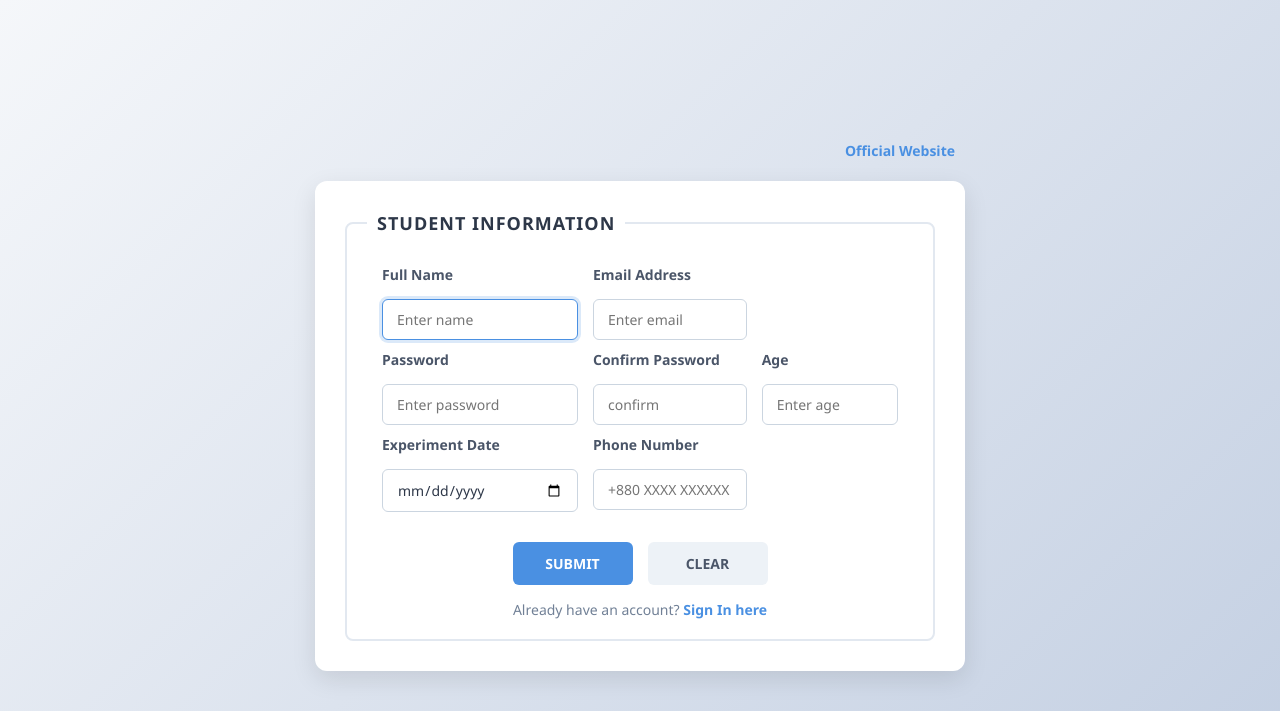
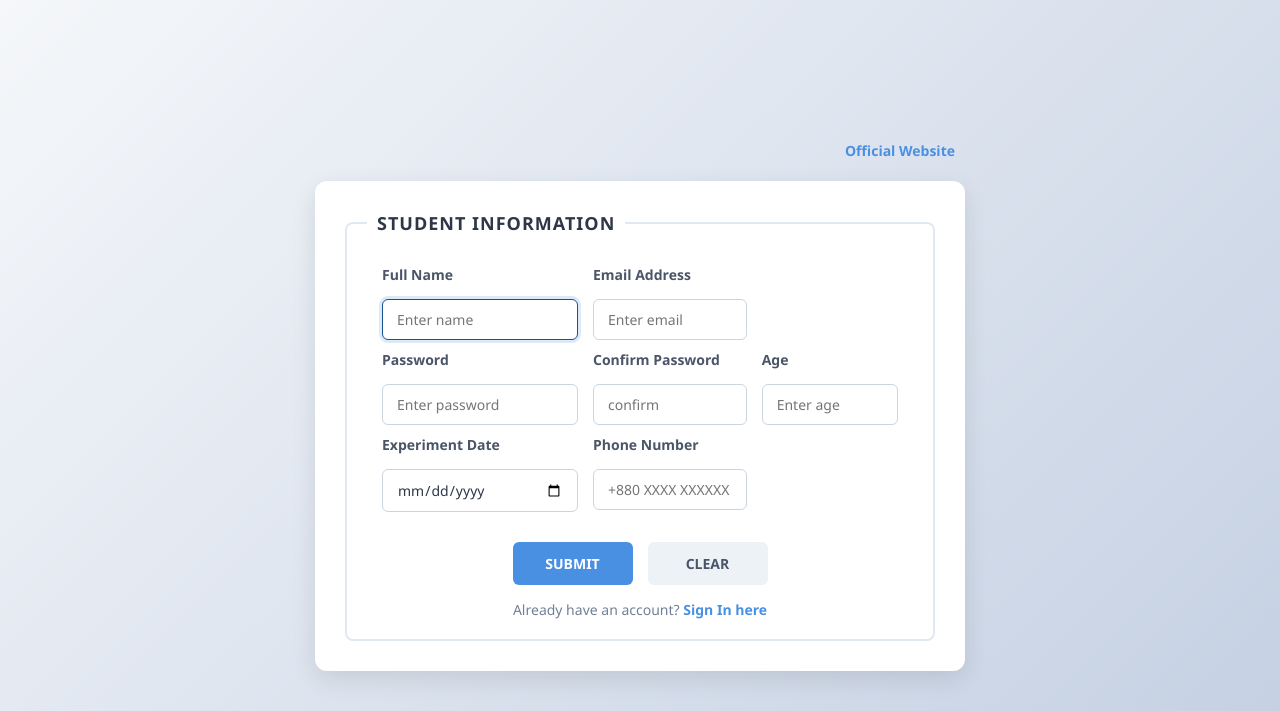
Before and after one commit to fahidkhan20040-design/webtech_summer-25-26, a PHP site: page /practice/Page/Resgistration.html in a window 1280 px wide, with the restyled element focused. Shown: the top 711 px of the page. Run offline with PHP 8.4, Linux system fonts and the light colour scheme.

Commit message:
new chnage

```diff
--- a/practice/Design/Style.css
+++ b/practice/Design/Style.css
@@ -106,7 +106,7 @@ input[type="tel"] {
 }
 
 input:focus {
-    border-color: #4a90e2;
+    border-color: #1c508d;
     box-shadow: 0 0 0 3px rgba(74, 144, 226, 0.2);
 }
 
```
